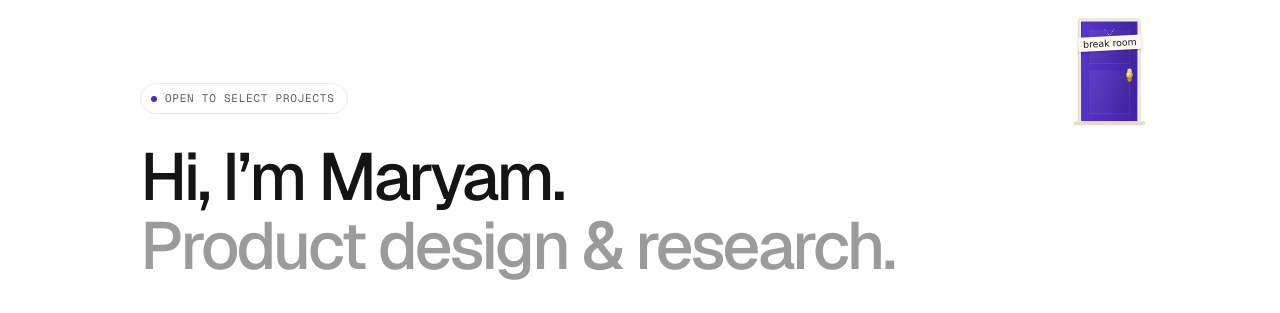
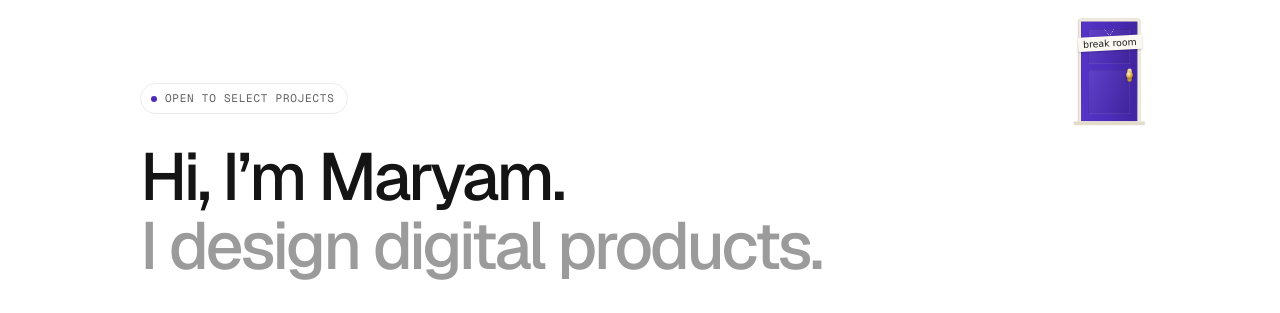
Before and after one commit to maryam-ay/portfolio-v4, a plain HTML site: page index.html in a window 1280 px wide. Shown: the part 85-398 px from the top of the page. Drawn offline with nearby package versions, Linux system fonts and the light colour scheme; a web font is replaced by a local one.

Commit message:
Reword homepage headline

```diff
--- a/index.html
+++ b/index.html
@@ -609,7 +609,7 @@
       <span class="room"><span class="mono">come in</span></span>
       <span class="panel"><span class="in1"></span><span class="in2"></span><span class="knob"></span><span class="sign">break room</span></span>
     </a>
-    <h1 class="rise" style="animation-delay:.08s">Hi, I&rsquo;m Maryam.<br> <span>Product design &amp; research.</span></h1>
+    <h1 class="rise" style="animation-delay:.08s">Hi, I&rsquo;m Maryam.<br> <span>I design digital products.</span></h1>
     <div class="under rise" style="animation-delay:.16s">
       <p>I'm a senior product designer doing an MPH on the side. I like taking a product from the messy research stage to screens people actually use, and if I have to code a version myself to prove an idea works, I will.</p>
       <div class="acts">
```
